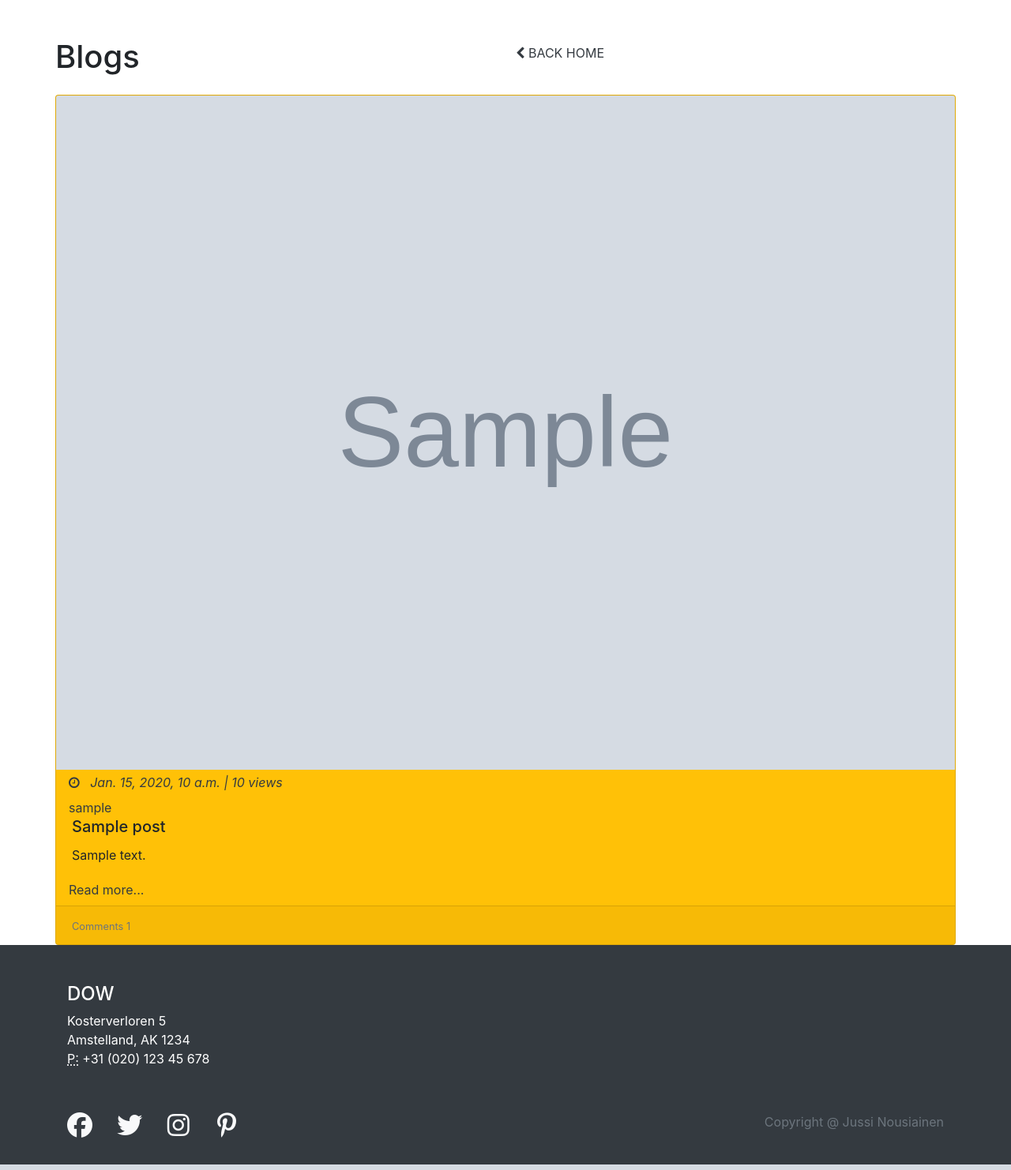
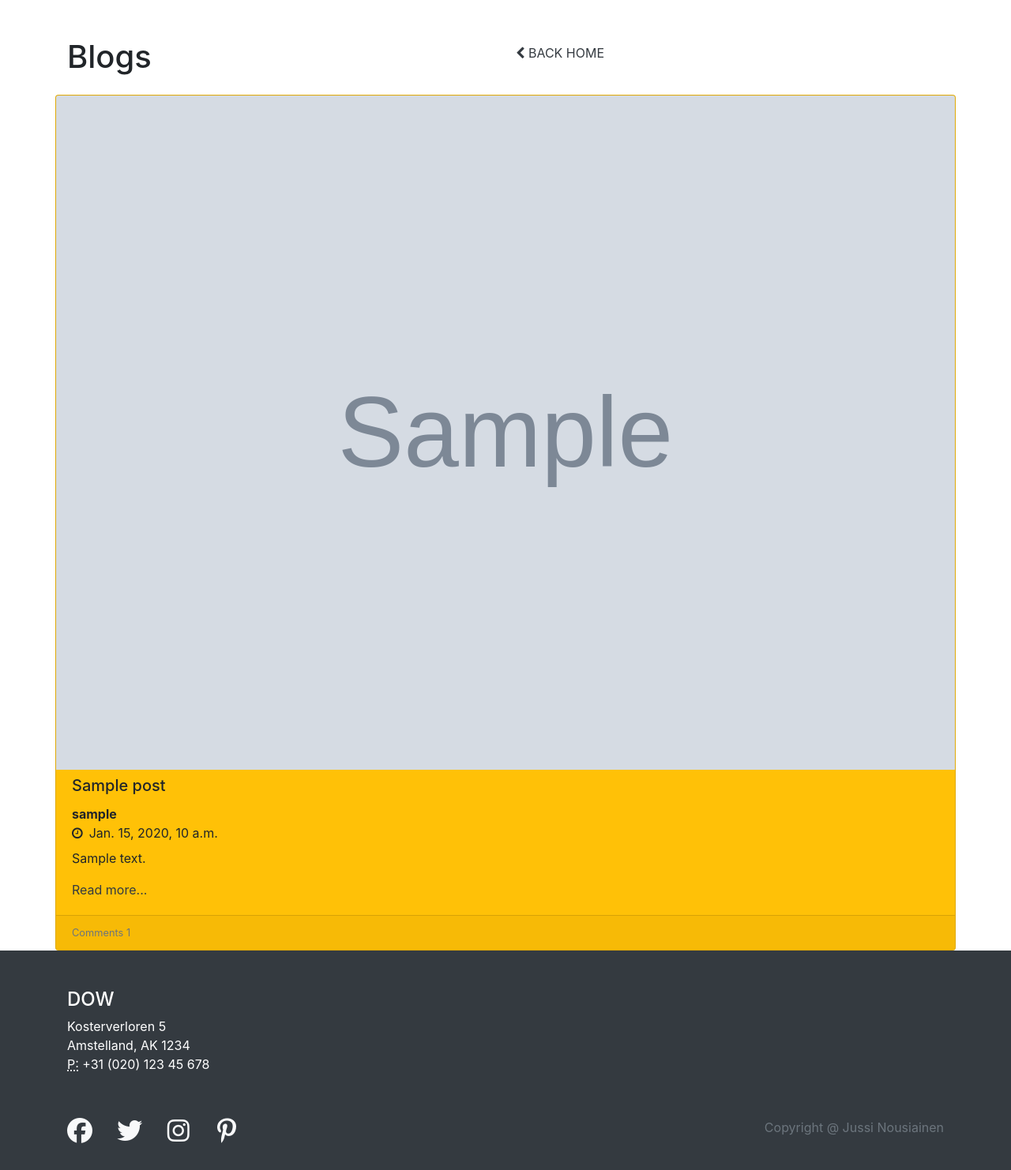
Before and after one commit to Junon72/DreamsOnWheels, a Django app: page /posts/blogs/ in a window 1280 px wide. Shown: the part 190-1672 px from the top of the page at 79% size. Run offline with Django 3.2, Linux system fonts and the light colour scheme; tables that the repository leaves empty hold one stand-in row (values such as "Sample post"); grey boxes marked "Sample" are stand-in pictures; some libraries are stand-ins or nearby versions; some web fonts are replaced.

Commit message:
Finally the edit comment function workd, the issue was to get the post id to the success_url for reverse path back to the comments arent post. added also delete comment function and cleaned the blogpost UI. The commenting works well now.

```diff
--- a/posts/templates/blogposts.html
+++ b/posts/templates/blogposts.html
@@ -4,9 +4,8 @@
 {% load bootstrap_tags %}
 
 {% block content %}
-
 <!-- Blog posts Header -->
-<div class="container main-wrapper-index px-0">
+<div class="container main-wrapper-index">
 	<section id="products-header">
 		<div class="row w-100 justify-content-left no-gutters content-div mb-3 mt-5 d-flex">
 			<div class="col">
@@ -23,34 +22,24 @@
 <!-- /Blog posts Header -->
 
 <!-- Blogs card field-->
-{% for post in posts%}
 <div class="container px-0">
 	<div class="grid-container">
-		<div class="card bg-warning">
-			<img class="card-img-top" src="{{ MEDIA_URL }}{{ post.image }}" alt="Card image cap">
-			<div class="row no-gutters">
-				<div class="col pl-3 pt-1">
-					<span class="lato FySmall text-dark"><i class="fa fa-clock"></i><em> &nbsp
-							{{ post.published_date }} | {{ post.views }} views</em></span>
-					<p class="lato FyMed text-dark mb-0 mt-2">
-						{{ post.author }} </p>
+		{% for post in posts%}
+		<div class="card blog-card bg-warning">
+			{% if post.image %}
+			<img class="card-img-top" src="{{ MEDIA_URL }}{{ post.image }}" alt="Card image">
+			{% endif %}
+			<div class="card-body pt-2">
+				<h5 class="card-title lato">{{ post.title }}</h5>
+				<strong class="lato mt-auto">{{ post.author }}</strong>
+				<p class="article-published m-0"><i class="fa fa-clock pr-2"></i>{{ post.published_date }}
+				</p>
+				<p class="card-text pt-2">{{ post.content | truncatewords:50 }}</p>
+				<a class="toBlog lato text-dark" href="{% url 'posts:post_detail' pk=post.pk %}">Read
+					more...</a>
 			</div>
-			</div>
-
-			<div class="card-body pt-0">
-				<h5 class="card-title lato">{{ post.title }}</h5>
-				<p class="card-text lato">{{ post.content | truncatewords:100 }}</p>
-			</div>
-			<div class="row no-gutters">
-				<div class="col pl-3 pb-2">
-					<a class="toBlog lato text-dark" href="{% url 'posts:post_detail' pk=post.pk %}">Read more...</a>
-				</div>
-			</div>
-
-			<div class="card-footer">
+			<div class="card-footer d-flex align-items-end">
 				<small class="text-muted">Comments {{ post.comments.count }}</small>
-			</div>
-		</div>
 			</div>
 		</div>
 		{% empty %}
@@ -62,5 +51,8 @@
 			</div>
 		</div>
 		{% endfor %}
+	</div>
+</div>
+
 <!-- / Blogs card field-->
 {% endblock %}
--- a/posts/templates/edit_comment.html
+++ b/posts/templates/edit_comment.html
@@ -34,8 +34,8 @@
 	</div>
 
 	<div class="modal-footer">
-		<button type="button" class="btn btn-default btn-small" data-dismiss="modal">Close</button>
-		<button type="button" class="submit-btn btn btn-dark btn-small" id="submitUpdate">Update</button>
+		<button type="button" class="btn btn-outline-dark btn-sm" data-dismiss="modal">Close</button>
+		<button type="button" class="submit-btn btn btn-info btn-sm" id="submitUpdate">Update</button>
 	</div>
 
 </form>
--- a/posts/urls.py
+++ b/posts/urls.py
@@ -1,10 +1,11 @@
 from django.urls import path
 from posts import views
-from .views import CommentUpdateView
+from .views import CommentUpdateView, CommentDeleteView
 
 app_name = 'posts'
 urlpatterns = [
     path('blogs/', views.get_posts, name='get_posts'),
     path('post/<int:pk>/', views.post_detail, name='post_detail'),
     path('update/<int:pk>', views.CommentUpdateView.as_view(), name='update'),
+    path('delete/<int:pk>', views.CommentDeleteView.as_view(), name='delete'),
 ]
--- a/posts/views.py
+++ b/posts/views.py
@@ -6,7 +6,7 @@ from django.urls import reverse, reverse_lazy
 from django.contrib.auth.models import User
 from .models import Post, Comment
 from .forms import CommentForm, UpdateCommentForm
-from bootstrap_modal_forms.generic import BSModalUpdateView
+from bootstrap_modal_forms.generic import BSModalUpdateView, BSModalDeleteView
 
 
 def get_posts(request):
@@ -64,12 +64,34 @@ def post_detail(request, pk):
 
 
 class CommentUpdateView(BSModalUpdateView):
+    """
+    Update comment using django-bootstrap-modal-forms package.
+    The form_valid method is overdriven to get the correct success_url.
+    Instanse call is used to get the parent post id for the url path,
+    returning to the the postdetail page after update.
+    """
+
     model = Comment
     template_name = 'edit_comment.html'
     form_class = UpdateCommentForm
     success_message = 'Success! Comment was updated and is being reviewed'
-    # success_url = reverse_lazy('posts:post_detail')
     def form_valid(self,form):
         instance = form.save()
-        self.success_url = reverse('posts:post_detail', kwargs={'pk': instance.id})
+        self.success_url = reverse_lazy('posts:post_detail', kwargs={'pk': instance.post.id})
         return super(CommentUpdateView, self).form_valid(form)
+
+
+class CommentDeleteView(BSModalDeleteView):
+    """
+    Delete comment using django-bootstrap-modal-forms package.
+    The get_success_url method is used to get the correct path back
+    back to the postdetail page after delete. The method calls related
+    post object to get the correct parent post id.
+    """
+
+    model = Comment
+    template_name = 'delete_comment.html'
+    success_message = 'Success! Comment was delete.'
+    def get_success_url(self):
+        post = self.object.post
+        return reverse_lazy('posts:post_detail', kwargs={'pk': post.id})
--- a/templates/base.html
+++ b/templates/base.html
@@ -82,7 +82,7 @@
 
 		<!-- Scripts -->
 		<!-- jQuery -->
-		<script src="http://code.jquery.com/jquery-3.5.1.min.js"
+		<script src="https://code.jquery.com/jquery-3.5.1.min.js"
 			integrity="sha256-9/aliU8dGd2tb6OSsuzixeV4y/faTqgFtohetphbbj0=" crossorigin="anonymous"></script>
 		<!-- <script type="text/javascript" src="{% static 'js/jquery.min.js' %}"></script> -->
 		<!-- Ajax -->
```
Also changed, not shown: posts/templates/delete_comment.html (added, +23 -0 lines), posts/templates/ed_com.html (deleted, +0 -25 lines), posts/templates/postdetail.html (+13 -12 lines), requirements.txt (+22 -26 lines). Lines whose indentation alone changed are shown as unchanged.
